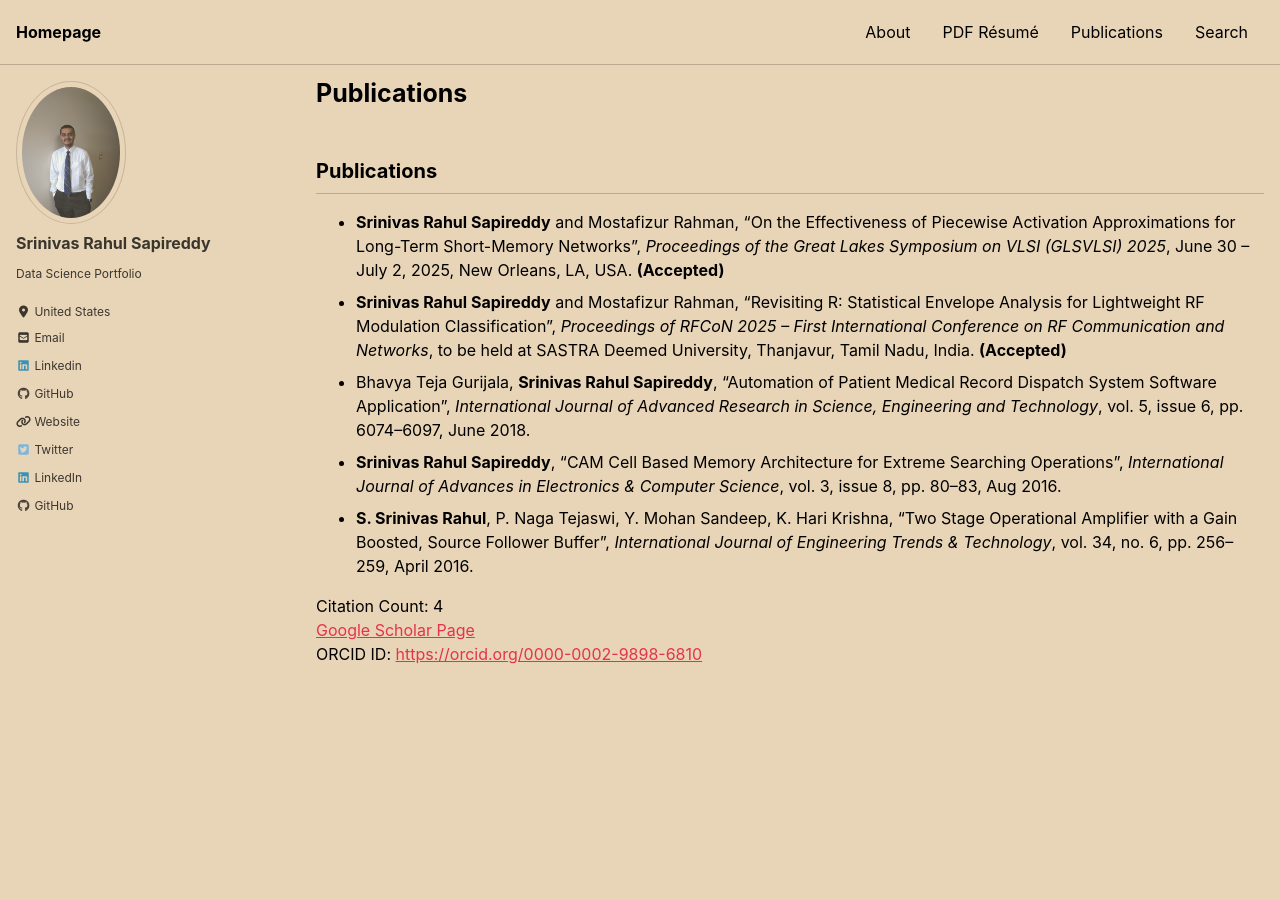
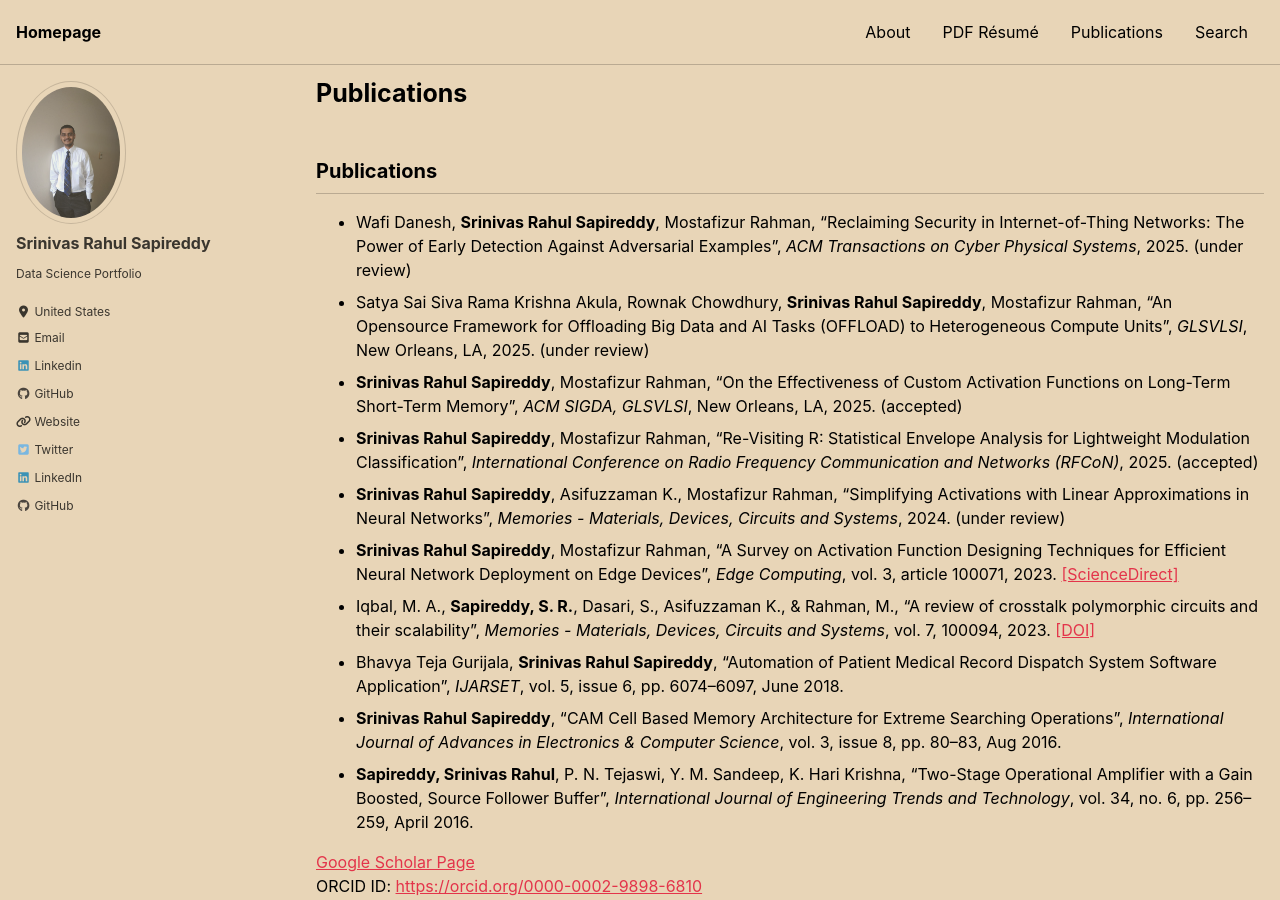
Before and after one commit to srsapireddy/srsapireddy.github.io, a Jekyll site: the page built from _pages/publications.md, in a window 1280 px wide and 900 px high. Built offline with Jekyll 4.4.1, drawn with Linux system fonts in a browser that asks for light colours; cached includes are drawn as plain includes; nearby versions of some CDN libraries.

Commit message:
Update publications.md

```diff
--- a/_pages/publications.md
+++ b/_pages/publications.md
@@ -7,25 +7,39 @@ permalink: /publications/
   <h2>Publications</h2>
   <ul>
     <li>
-      <strong>Srinivas Rahul Sapireddy</strong> and Mostafizur Rahman, “On the Effectiveness of Piecewise Activation Approximations for Long-Term Short-Memory Networks”, <em>Proceedings of the Great Lakes Symposium on VLSI (GLSVLSI) 2025</em>, June 30 – July 2, 2025, New Orleans, LA, USA. <strong>(Accepted)</strong>
+      Wafi Danesh, <strong>Srinivas Rahul Sapireddy</strong>, Mostafizur Rahman, “Reclaiming Security in Internet-of-Thing Networks: The Power of Early Detection Against Adversarial Examples”, <em>ACM Transactions on Cyber Physical Systems</em>, 2025. (under review)
     </li>
     <li>
-      <strong>Srinivas Rahul Sapireddy</strong> and Mostafizur Rahman, “Revisiting R: Statistical Envelope Analysis for Lightweight RF Modulation Classification”, <em>Proceedings of RFCoN 2025 – First International Conference on RF Communication and Networks</em>, to be held at SASTRA Deemed University, Thanjavur, Tamil Nadu, India. <strong>(Accepted)</strong>
+      Satya Sai Siva Rama Krishna Akula, Rownak Chowdhury, <strong>Srinivas Rahul Sapireddy</strong>, Mostafizur Rahman, “An Opensource Framework for Offloading Big Data and AI Tasks (OFFLOAD) to Heterogeneous Compute Units”, <em>GLSVLSI</em>, New Orleans, LA, 2025. (under review)
     </li>
     <li>
-      Bhavya Teja Gurijala, <strong>Srinivas Rahul Sapireddy</strong>, “Automation of Patient Medical Record Dispatch System Software Application”, <em>International Journal of Advanced Research in Science, Engineering and Technology</em>, vol. 5, issue 6, pp. 6074–6097, June 2018.
+      <strong>Srinivas Rahul Sapireddy</strong>, Mostafizur Rahman, “On the Effectiveness of Custom Activation Functions on Long-Term Short-Term Memory”, <em>ACM SIGDA, GLSVLSI</em>, New Orleans, LA, 2025. (accepted)
+    </li>
+    <li>
+      <strong>Srinivas Rahul Sapireddy</strong>, Mostafizur Rahman, “Re-Visiting R: Statistical Envelope Analysis for Lightweight Modulation Classification”, <em>International Conference on Radio Frequency Communication and Networks (RFCoN)</em>, 2025. (accepted)
+    </li>
+    <li>
+      <strong>Srinivas Rahul Sapireddy</strong>, Asifuzzaman K., Mostafizur Rahman, “Simplifying Activations with Linear Approximations in Neural Networks”, <em>Memories - Materials, Devices, Circuits and Systems</em>, 2024. (under review)
+    </li>
+    <li>
+      <strong>Srinivas Rahul Sapireddy</strong>, Mostafizur Rahman, “A Survey on Activation Function Designing Techniques for Efficient Neural Network Deployment on Edge Devices”, <em>Edge Computing</em>, vol. 3, article 100071, 2023. <a href="https://www.sciencedirect.com/science/article/pii/S2773064623000713" target="_blank">[ScienceDirect]</a>
+    </li>
+    <li>
+      Iqbal, M. A., <strong>Sapireddy, S. R.</strong>, Dasari, S., Asifuzzaman K., & Rahman, M., “A review of crosstalk polymorphic circuits and their scalability”, <em>Memories - Materials, Devices, Circuits and Systems</em>, vol. 7, 100094, 2023. <a href="https://doi.org/10.1016/j.memori.2023.100094" target="_blank">[DOI]</a>
+    </li>
+    <li>
+      Bhavya Teja Gurijala, <strong>Srinivas Rahul Sapireddy</strong>, “Automation of Patient Medical Record Dispatch System Software Application”, <em>IJARSET</em>, vol. 5, issue 6, pp. 6074–6097, June 2018.
     </li>
     <li>
       <strong>Srinivas Rahul Sapireddy</strong>, “CAM Cell Based Memory Architecture for Extreme Searching Operations”, <em>International Journal of Advances in Electronics & Computer Science</em>, vol. 3, issue 8, pp. 80–83, Aug 2016.
     </li>
     <li>
-      <strong>S. Srinivas Rahul</strong>, P. Naga Tejaswi, Y. Mohan Sandeep, K. Hari Krishna, “Two Stage Operational Amplifier with a Gain Boosted, Source Follower Buffer”, <em>International Journal of Engineering Trends & Technology</em>, vol. 34, no. 6, pp. 256–259, April 2016.
+      <strong>Sapireddy, Srinivas Rahul</strong>, P. N. Tejaswi, Y. M. Sandeep, K. Hari Krishna, “Two-Stage Operational Amplifier with a Gain Boosted, Source Follower Buffer”, <em>International Journal of Engineering Trends and Technology</em>, vol. 34, no. 6, pp. 256–259, April 2016.
     </li>
   </ul>
 </section>
 
 <p>
-  Citation Count: 4<br>
   <a href="https://scholar.google.com/citations?user=08fgpdIAAAAJ&hl=en" target="_blank">Google Scholar Page</a><br>
   ORCID ID: <a href="https://orcid.org/0000-0002-9898-6810" target="_blank">https://orcid.org/0000-0002-9898-6810</a>
 </p>
```
